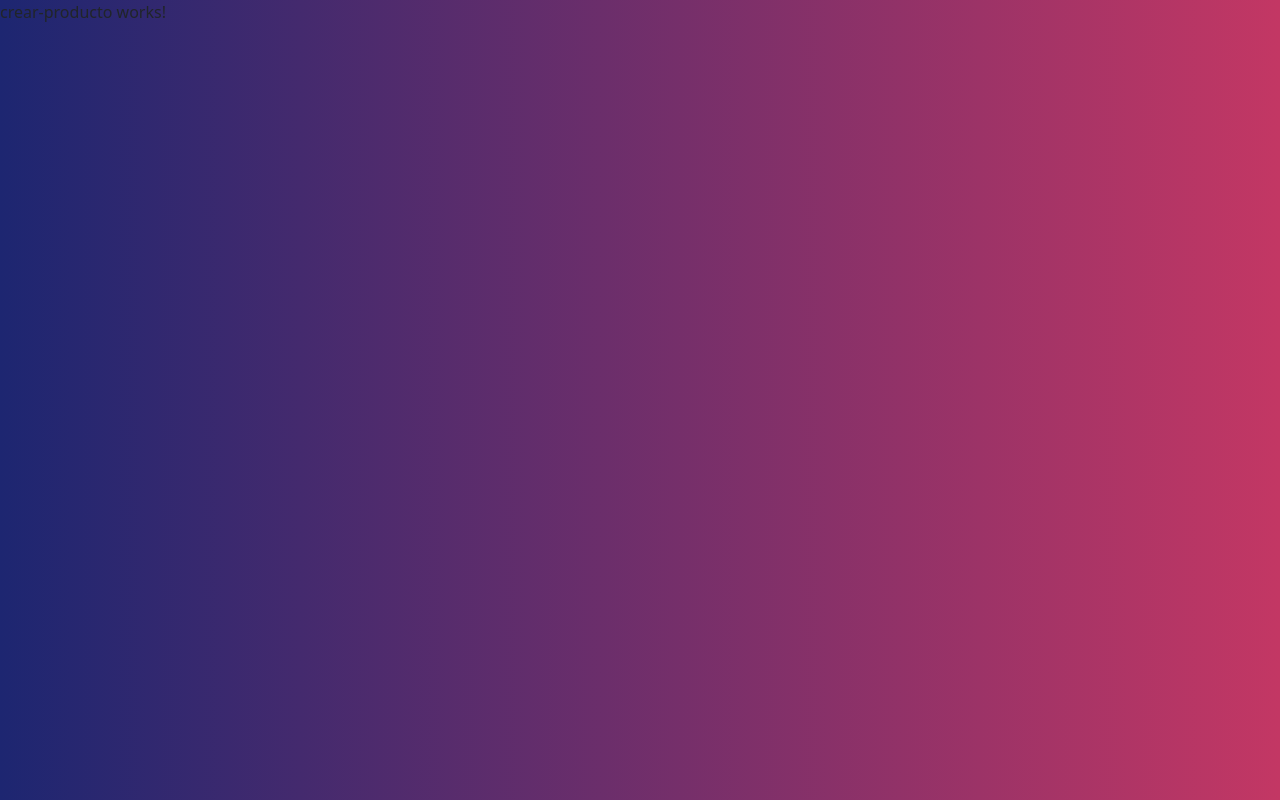
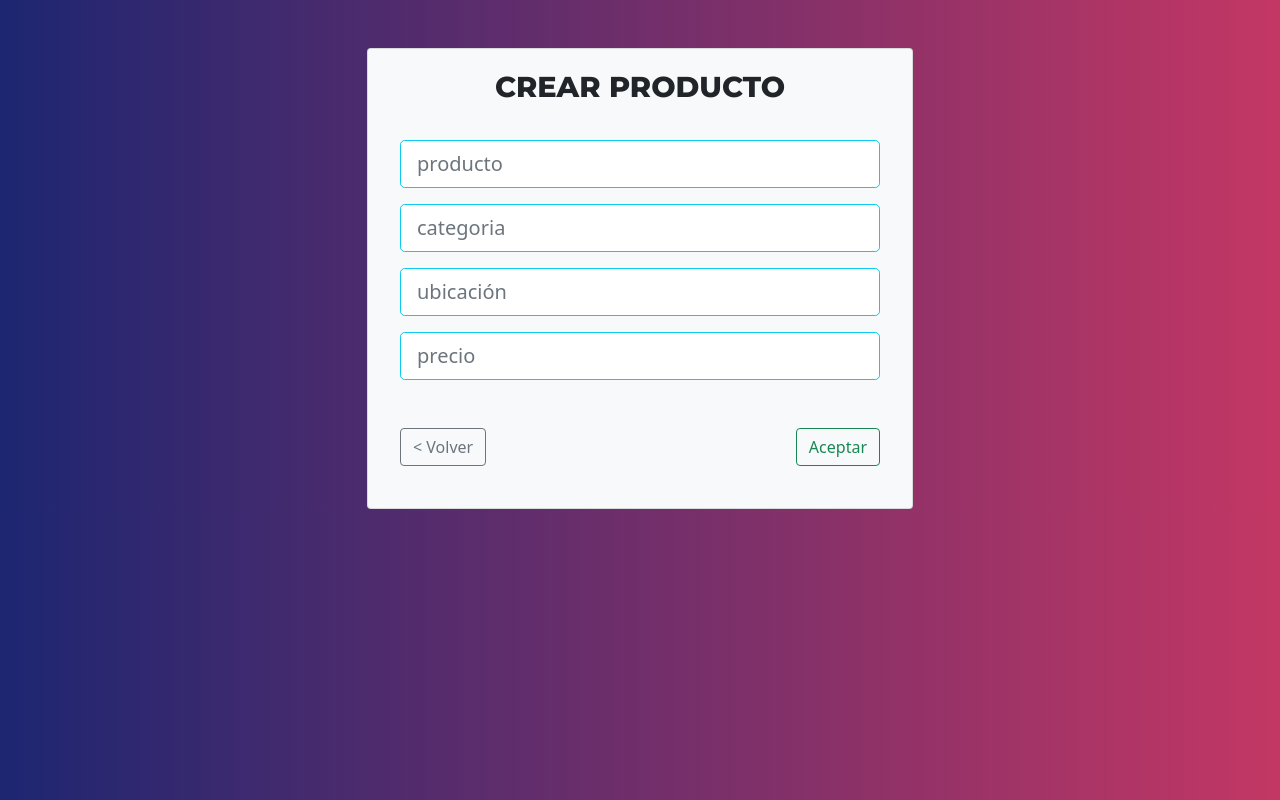
Before and after one commit to cesar-vaesco/clientes-from-angular, an Angular app: page /crear-producto in a window 1280 px wide. Built offline with nearby package versions, Linux system fonts and the light colour scheme.

Commit message:
Creado vista 'crear-producto'

```diff
--- a/src/app/components/crear-producto/crear-producto.component.html
+++ b/src/app/components/crear-producto/crear-producto.component.html
@@ -1 +1,31 @@
-<p>crear-producto works!</p>
+<div class="container mt-5">
+    <div class="row">
+        <div class="col-lg-6 offset-lg-3">
+            <div class="card bg-light">
+                <div class="card-body text-center">
+                    <span class="titulo">CREAR PRODUCTO</span>
+
+                    <form class="mt-3 p-3">
+                        <div class="mb-3">
+                            <input type="text" class="form-control form-control-lg border border-info" placeholder="producto">
+                        </div>
+                        <div class="mb-3">
+                            <input type="text" class="form-control form-control-lg border border-info" placeholder="categoria">
+                        </div>
+                        <div class="mb-3">
+                            <input type="text" class="form-control form-control-lg border border-info" placeholder="ubicación">
+                        </div>
+                        <div class="mb-3">
+                            <input type="number" class="form-control form-control-lg border border-info" placeholder="precio">
+                        </div>
+                    </form>
+
+                    <div class="mb-3 p-3 pb-5 bg-light">
+                        <button routerLink="/" class="btn btn-outline-secondary btn-group-sm float-start"> < Volver </button>
+                        <button class="btn btn-outline-success btn-group-sm float-end">Aceptar</button>
+                    </div>
+                </div>
+            </div>
+        </div>
+    </div>
+</div>
--- a/src/app/components/listar-productos/listar-productos.component.html
+++ b/src/app/components/listar-productos/listar-productos.component.html
@@ -1,10 +1,10 @@
 <div class="container mt-5">
     <div class="row">
         <div class="col-lg-8 offset-lg-2">
-            <div class="card">
+            <div class="card bg-light">
                 <div class="card-body text-center">
                     <span class="titulo">LISTADO DE PRODUCTOS</span>
-                    <button class="btn btn-success float-end">Nuevo</button>
+                    <button class="btn btn-outline-success btn-group-sm float-end" routerLink="/crear-producto">Nuevo</button>
                     <table class="table table-striped mt-4">
                         <thead>
                             <tr>
```
